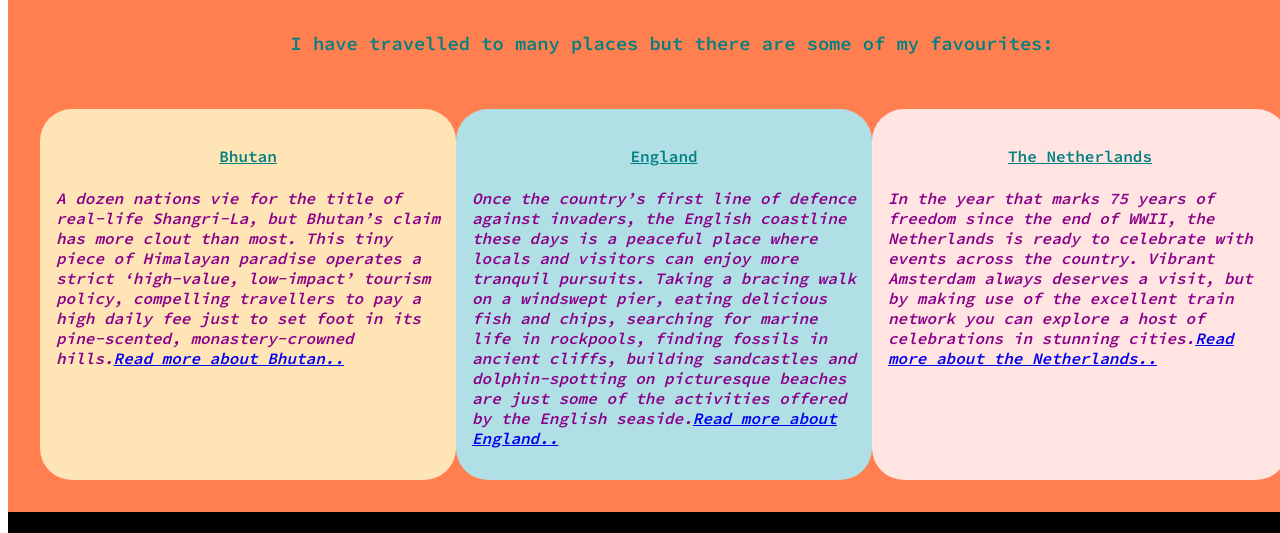
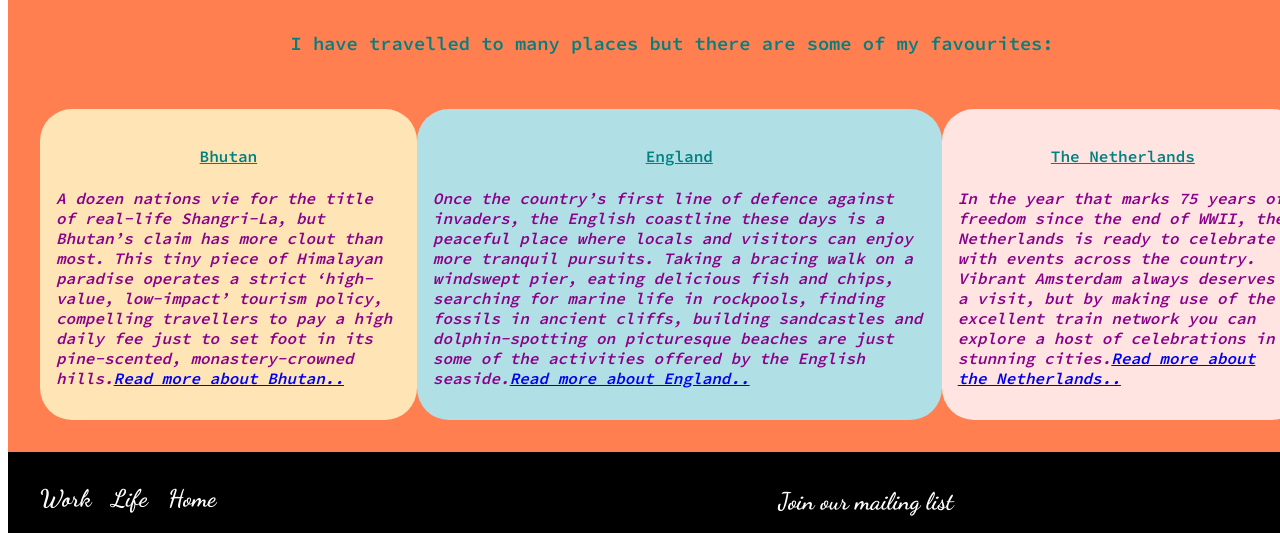
Before and after one commit to Surabhi-G/Project1, a plain HTML site: page blog-page-2.html in a window 1280 px wide. Shown: the part 1315-1848 px from the top of the page. Drawn offline with Linux system fonts and the light colour scheme.

Commit message:
last row-columns-flex-aligned center

```diff
--- a/blog-page-2.css
+++ b/blog-page-2.css
@@ -146,7 +146,6 @@ h2.bio{
     grid-template-areas:
     "place "
     "fav";
-
 }
 .place{
     grid-area: "place";
@@ -164,7 +163,11 @@ h2.bio{
     grid-template-areas:
     "c-one c-two c-three"
 }
-
+.fav{
+    display: flex;
+    align-items: center;
+    justify-content: center;
+}
 .col-1{
     grid-area: "c-one";
     background-color: Moccasin;
```
